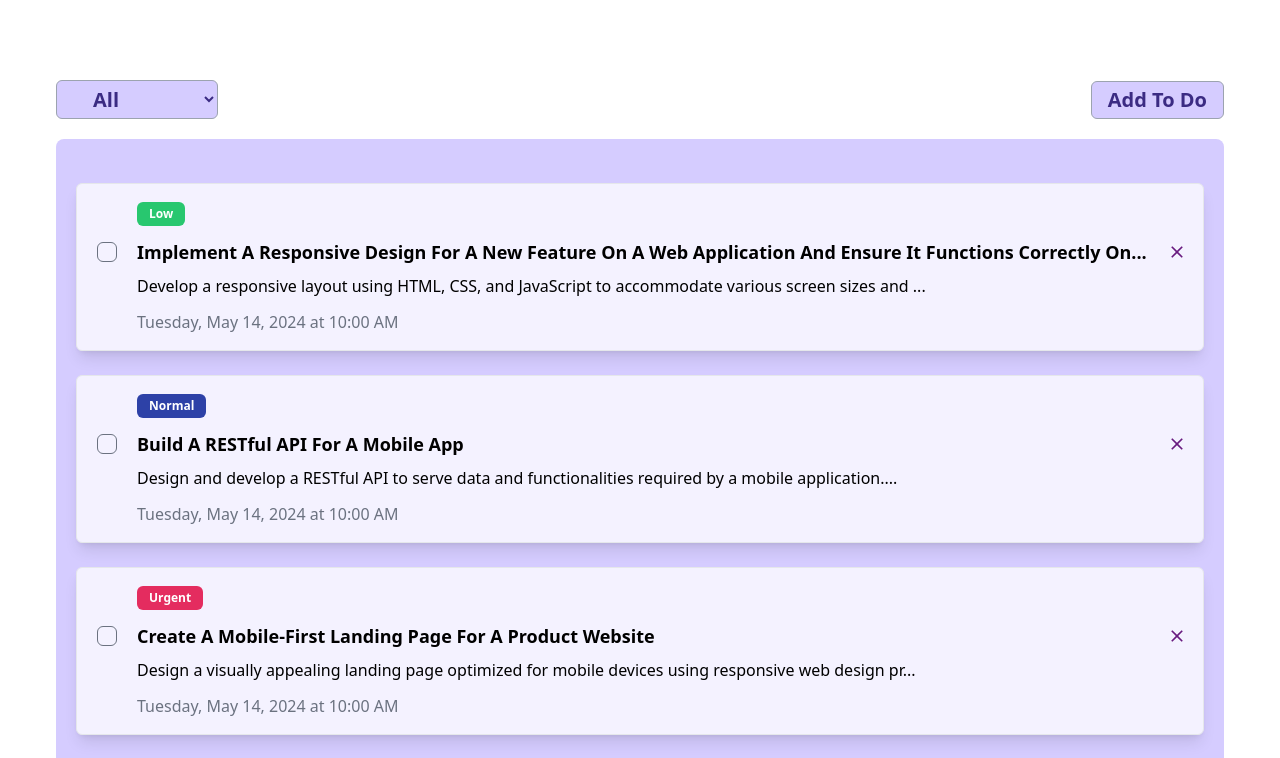
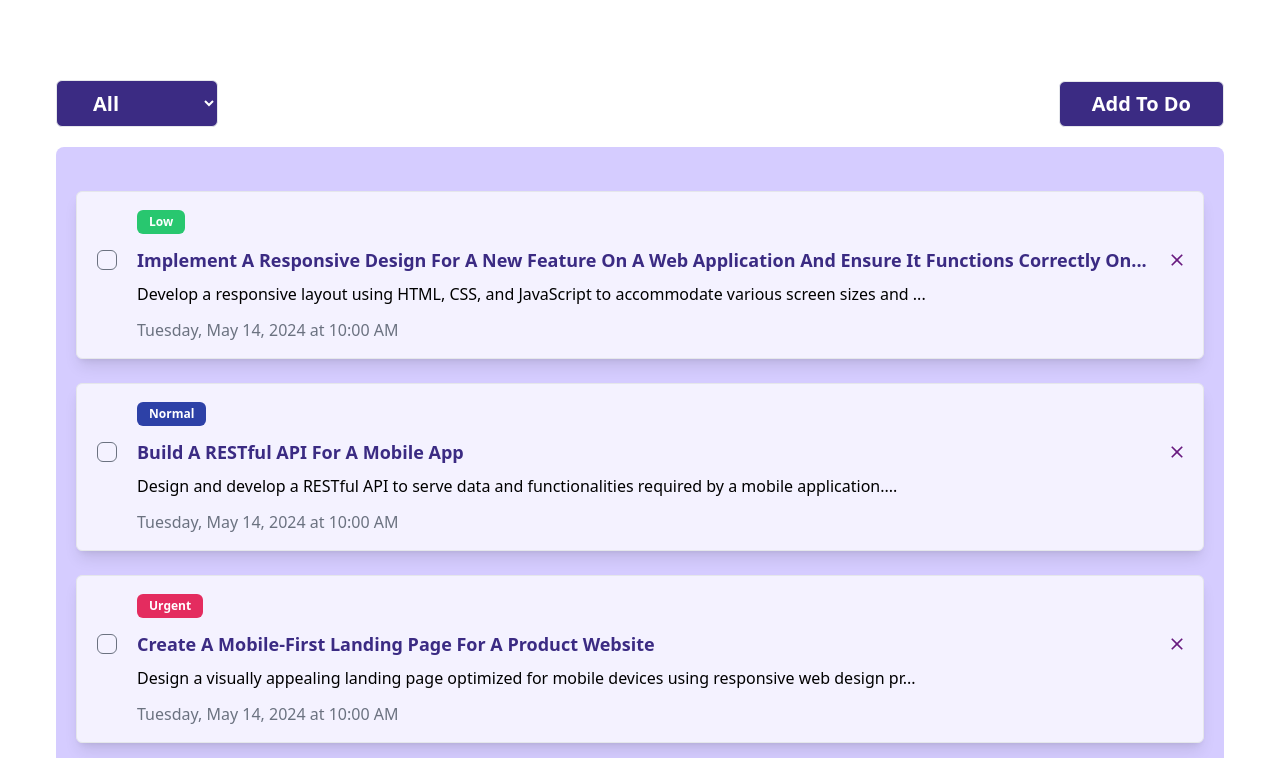
Before and after one commit to ashishmakwana96am/todoapp, a React (Create React App) app: page / in a window 1280 px wide. Shown: the top 758 px of the page. Built offline with nearby package versions, Linux system fonts and the light colour scheme.

Commit message:
button changes updated

```diff
--- a/src/component/ToDoItems.js
+++ b/src/component/ToDoItems.js
@@ -51,7 +51,7 @@ const ToDoItems = ({
         <button
           className={`text-xs px-3 mb-3 py-1 rounded-md font-semibold ${
             priority === "High"
-              ? "text-[#fff1e3] bg-[#ECB800]"
+              ? "text-[#fff1e3] bg-[#ecb900c8]"
               : priority === "Urgent"
               ? "text-white bg-[#E42C5F]"
               : priority === "Normal"
@@ -77,7 +77,7 @@ const ToDoItems = ({
               />
             </div>
             <h3 onClick={handleOpen}
-              className={`text-lg capitalize font-bold ${completed && "line-through"} flex gap-3 cursor-pointer`}
+              className={`text-lg capitalize font-bold  ${completed ? "line-through text-white" : "text-[#3B2B83]"} flex gap-3 cursor-pointer`}
             > {title.length > 100 ? `${title.slice(0, 105)}...` : title}
             </h3>
           </div>
--- a/src/component/TodoListView.js
+++ b/src/component/TodoListView.js
@@ -40,8 +40,8 @@ const ToDoList = () => {
               id="priorityFilter"
               value={filter}
               onChange={(e) => setFilter(e.target.value)}
-              className="text-[#3B2B83] text-xl bg-[#D5CCFF] border border-gray-400 px-3 sm:px-8 py-1 rounded-md focus:outline-none focus:border-[#3B2B83]  transition-all duration-500 font-semibold"
-            >
+              className="bg-[#3B2B83] text-white text-xl border border-gray-400px-4 py-2 sm:px-8 rounded-md focus:outline-none focus:border-[#3B2B83]  transition-all duration-500 font-semibold "
+            >"
               <option value="all">All</option>
               <option value="Low">Low</option>
               <option value="Normal">Normal</option>
@@ -52,7 +52,7 @@ const ToDoList = () => {
         </button>
         <button
           onClick={handleOpen}
-          className="text-[#3B2B83] text-xl bg-[#D5CCFF] px-4 py-1 rounded-md  focus:outline-none focus:[#3B2B83] transition-all duration-500  font-semibold border border-gray-400"
+          className="bg-[#3B2B83] text-white text-xl border border-gray-400px-4 py-2 sm:px-8 rounded-md focus:outline-none focus:border-[#3B2B83]  transition-all duration-500 font-semibold "
         >
           Add To Do
         </button>
```
